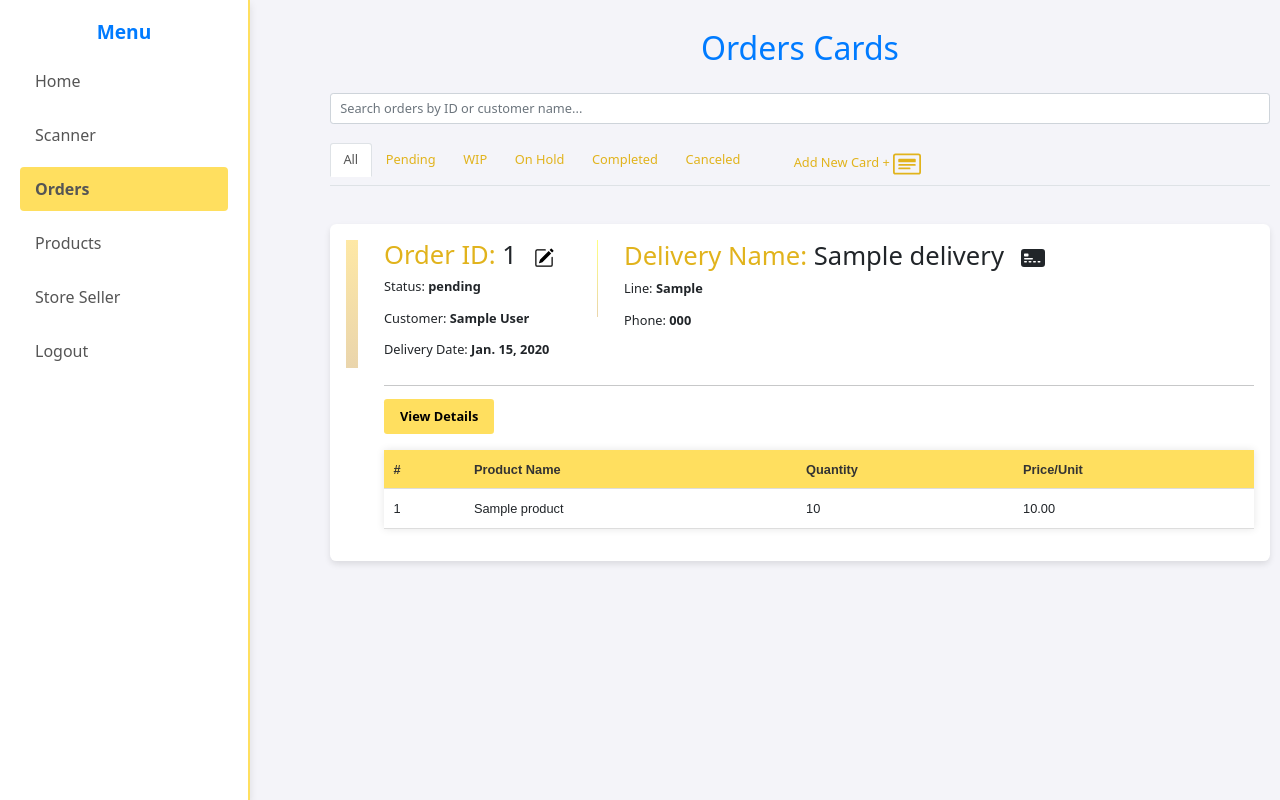
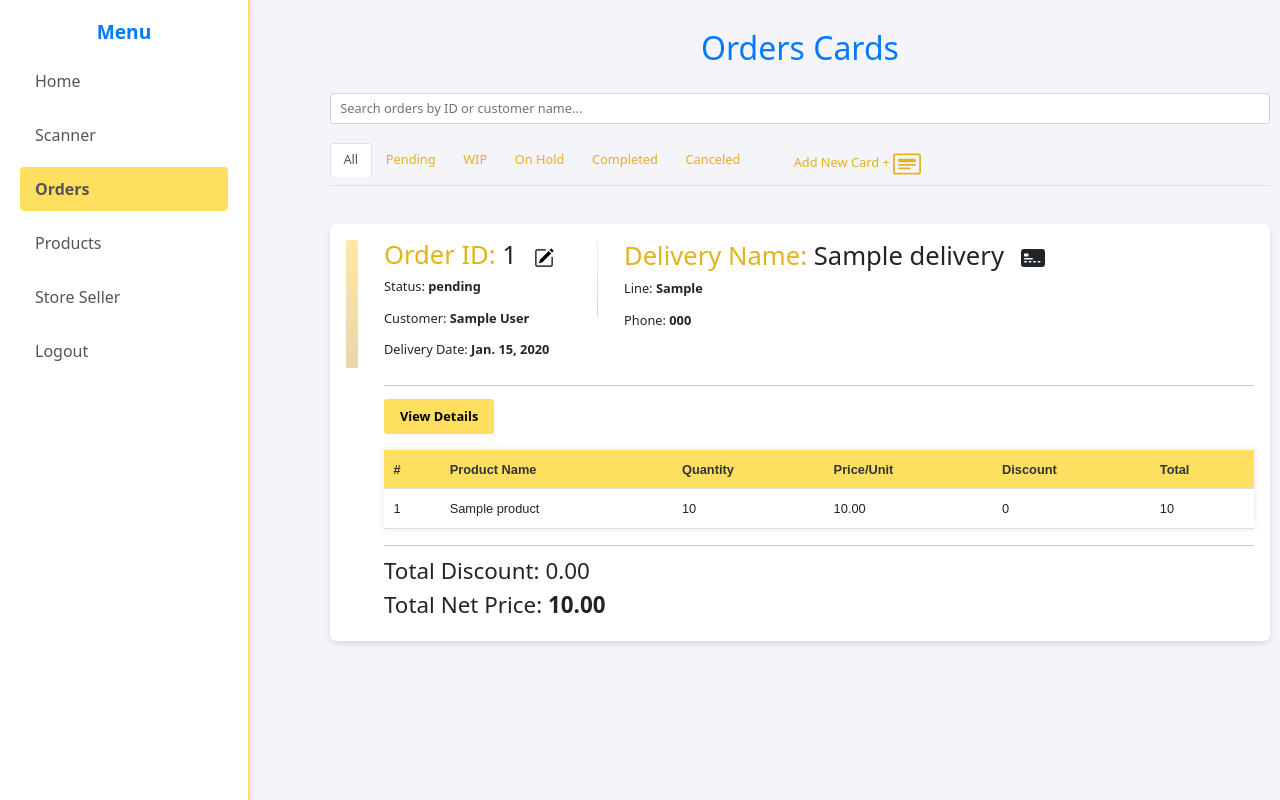
Before and after one commit to Kareem-124/PalSika-Barcode-Scanner, a Django app: page /orders_page/ in a window 1280 px wide, after a click on "View Details". Run offline with Django 4.2, Linux system fonts and the light colour scheme; tables that the repository leaves empty hold one stand-in row (values such as "Sample post"); data that the repository does not hold is empty; some libraries are stand-ins or nearby versions.

Commit message:
updates: orders page database

```diff
--- a/scanapp/models.py
+++ b/scanapp/models.py
@@ -56,6 +56,10 @@
     order = models.ForeignKey(Order, on_delete=models.CASCADE, related_name='items')
     product = models.ForeignKey(Product, on_delete=models.CASCADE)
     quantity = models.PositiveIntegerField()
+    discount = models.PositiveIntegerField(default=0)
+    total_items_discount = models.PositiveIntegerField(default=0)
+    total_items_price = models.PositiveIntegerField(default=0)
+    discount = models.PositiveIntegerField(default=0)
     price = models.DecimalField(max_digits=10, decimal_places=2)
     display = models.BooleanField(default=True)
 
--- a/scanapp/templates/edit_product.html
+++ b/scanapp/templates/edit_product.html
@@ -101,6 +101,7 @@
             <div class="form-group">
                 <label for="product_id">Product ID</label>
                 <input type="text" id="product_id" name="product_id" value="{{ product_id }}">
+                <input type="hidden" id="product_id_old" name="old_product_id" value="{{ product_id }}">
             </div>
 
             <div class="form-group">
--- a/scanapp/templates/orders_page.html
+++ b/scanapp/templates/orders_page.html
@@ -131,6 +131,8 @@
                                     <th>Product Name</th>
                                     <th>Quantity</th>
                                     <th>Price/Unit</th>
+                                    <th>Discount</th>
+                                    <th>Total</th>
                                 </tr>
                             </thead>
                             <tbody id="table_{{ card.order.id}}">
@@ -142,6 +144,13 @@
                                 </tr>
                             </tbody>
                         </table>
+                        <hr>
+                        <div>
+                            <h3>Total Discount: {{ card.total_discount}} </h3>
+                        </div>
+                        <div>
+                            <h3>Total Net Price: <span class="fw-bold">{{ card.net_price }}</span></h3>
+                        </div>
                     </div>
                 </div>
             </div>
@@ -243,6 +252,8 @@
                                 <td>${product.product_name}</td>
                                 <td>${product.quantity}</td>
                                 <td>${product.price}</td>
+                                <td>${product.discount}</td>
+                                <td>${product.total_price}</td>
                             `;
                             productList.appendChild(productItem);
                         });
--- a/scanapp/views.py
+++ b/scanapp/views.py
@@ -74,9 +74,10 @@
 def edit_product_process(request):
     if request.method == 'POST':
 
-        product_id = request.POST['product_id']
+        product_id = request.POST['old_product_id']
+        print(product_id)
         product = Product.objects.get(product_id=product_id)
-
+        product.product_id= request.POST['product_id']
         product.name = request.POST['name']
         product.customer_price = request.POST['customer_price']
         product.retail_price = request.POST['retail_price']
@@ -317,7 +318,8 @@
 
 # Pager: orders_page displays all opened order cards
 def orders_page(request):
-    orders_cards = OrderCard.objects.select_related('order', 'delivery', 'order__customer').order_by('-order__delivery_date')
+    orders_cards = OrderCard.objects.select_related('order', 'delivery', 'order__customer').order_by('-created_date', '-id')
+
     delivery = Delivery.objects.all()
 
     context = {
@@ -338,6 +340,8 @@
             'product_name': item.product.name,
             'quantity': item.quantity,
             'price': str(item.price),  # Convert Decimal to string for JSON serialization
+            'discount': str(item.discount),  # Convert Decimal to string for JSON serialization
+            'total_price': str(item.total_items_price),  # Convert Decimal to string for JSON serialization
         }
         test.append(product_info)
     table_id = "table_" + orderID
@@ -650,11 +654,14 @@
                 # Create OrderItem if product and quantity exist
                 if productID and productQTY:
                     product = Product.objects.get(product_id=productID)
+                    total_items_price = (int(productQTY) * int(productPrice)) - int(productDisc)
                     OrderItem.objects.create(
                         order=order,
                         product=product,
                         quantity=int(productQTY),
-                        price=float(productPrice)
+                        price=float(productPrice),
+                        discount=float(productDisc),
+                        total_items_price=float(total_items_price),
                     )
                 print(f"OrderItem created for {product.name}")
             except Exception as e:
```
Also changed, not shown: scanapp/migrations/0007_orderitem_discount.py (added), scanapp/migrations/0008_ordercard_total_item_price.py (added), scanapp/migrations/0009_rename_total_item_price_ordercard_total_items_price.py (added), scanapp/migrations/0010_remove_ordercard_total_items_price.py (added), scanapp/migrations/0011_orderitem_total_items_discount_and_more.py (added).
